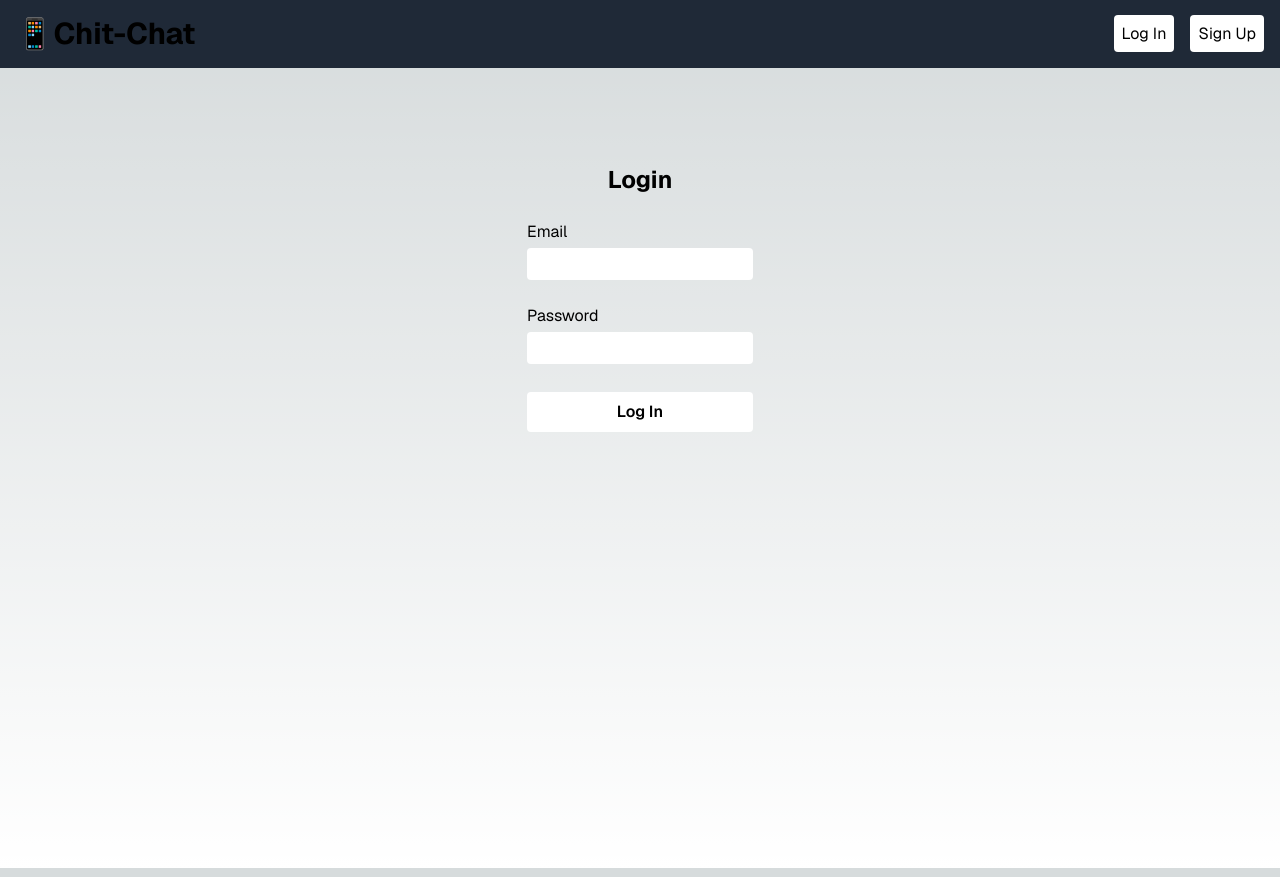
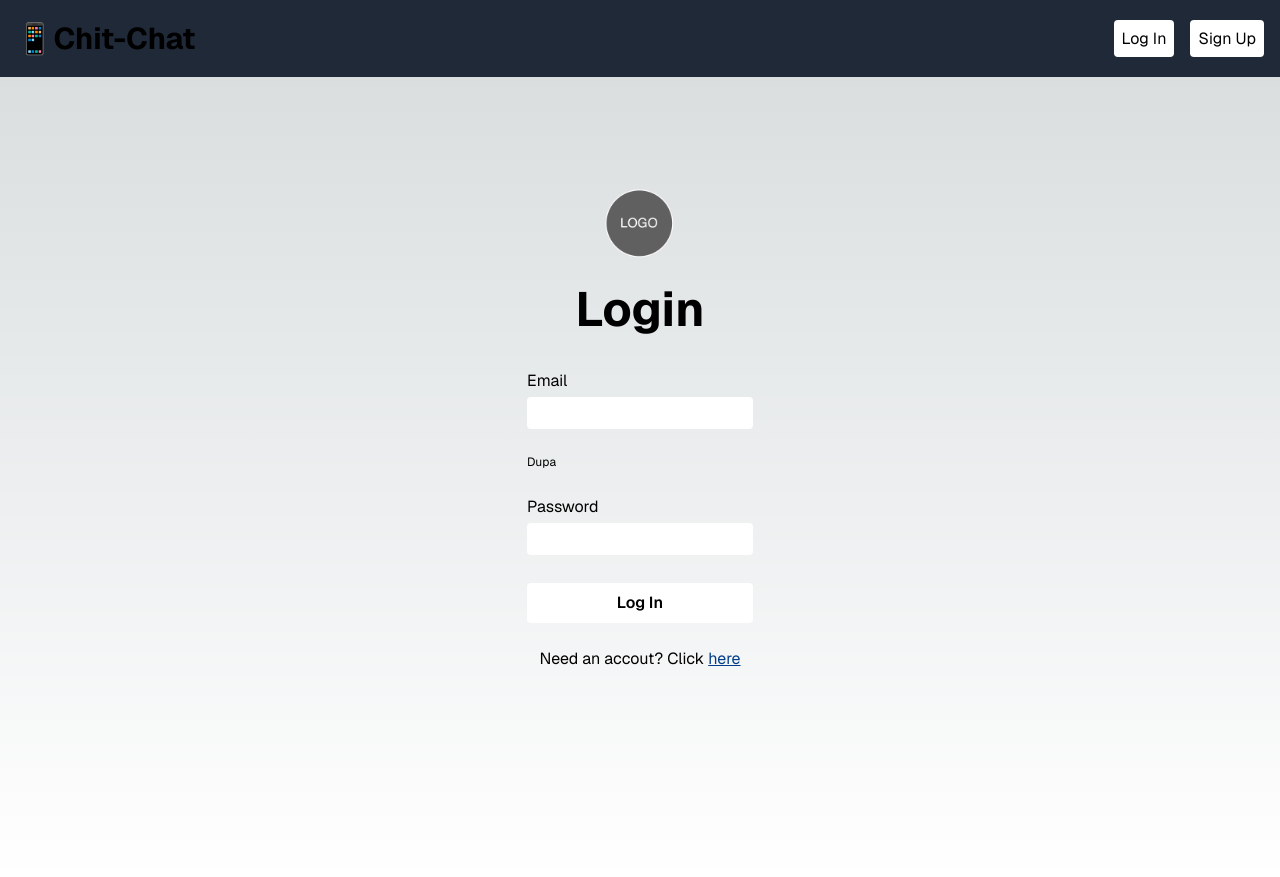
Before and after one commit to bartosztrusinski/chit-chat, a Next.js app: page /login in a window 1280 px wide. Built offline with nearby package versions, Linux system fonts and the light colour scheme; no server answers.

Commit message:
Basic UI with login, shadcn, tailwind config

```diff
--- a/app/(auth)/login/page.tsx
+++ b/app/(auth)/login/page.tsx
@@ -1,49 +1,20 @@
+import { Login } from '@/components/Login';
 import { redirect } from 'next/navigation';
 
 import { createClient } from '@/utils/supabase/server';
-import { login } from './actions';
 
-export default async function Login() {
+const LoginPage = async () => {
   const supabase = createClient();
-
   const { data, error } = await supabase.auth.getUser();
-
   if (data?.user) {
     redirect('/private');
   }
 
   return (
-    <main className='w-full min-h-screen flex flex-col items-center p-24'>
-      <h1 className='text-2xl font-bold'>Login</h1>
-      <form
-        action={login}
-        className='flex flex-col gap-6 justify-center items-start p-6'>
-        <div className='flex flex-col gap-1'>
-          <label htmlFor='email'>Email</label>
-          <input
-            className='p-1 rounded text-black'
-            id='email'
-            name='email'
-            type='email'
-            required
-          />
-        </div>
-        <div className='flex flex-col gap-1'>
-          <label htmlFor='password'>Password</label>
-          <input
-            className='p-1 rounded text-black'
-            id='password'
-            name='password'
-            type='password'
-            required
-          />
-        </div>
-        <button
-          type='submit'
-          className='self-stretch rounded px-6 py-2 mt-1 bg-white text-black font-semibold'>
-          Log In
-        </button>
-      </form>
-    </main>
+    <>
+      <Login />
+    </>
   );
-}
+};
+
+export default LoginPage;
--- a/app/error/page.tsx
+++ b/app/error/page.tsx
@@ -1,7 +1,7 @@
-export default function Error() {
-  return (
-    <main className='w-full min-h-screen flex justify-center p-24'>
-      <h1 className='text-3xl font-bold'>Something went wrong! 😕</h1>
-    </main>
-  );
-}
+const Error = () => (
+  <main className='flex min-h-screen w-full justify-center p-24'>
+    <h1 className='text-3xl font-bold'>Something went wrong! 😕</h1>
+  </main>
+);
+
+export default Error;
--- /dev/null
+++ b/components/Login.tsx
@@ -0,0 +1,55 @@
+import Image from 'next/image';
+import { login } from '../app/(auth)/login/actions';
+import Logo from '@/public/images/logo-placeholder-image.png';
+import Link from 'next/link';
+const Login = () => {
+  return (
+    <section className='flex min-h-screen w-full flex-col items-center p-24'>
+      <Image src={Logo} alt='Logo' width={100} />
+      <h1 className='font-roboto text-5xl font-bold'>Login</h1>
+      <form
+        action={login}
+        className='flex flex-col items-start justify-center gap-6 p-6'
+      >
+        <div className='flex flex-col gap-1'>
+          <label htmlFor='email'>Email</label>
+          <input
+            className='rounded p-1 text-black'
+            id='email'
+            name='email'
+            type='email'
+            required
+          />
+        </div>
+        <div>
+          <p className='text-red text-xs'>Dupa</p>
+        </div>
+        <div className='flex flex-col gap-1'>
+          <label htmlFor='password'>Password</label>
+          <input
+            className='rounded p-1 text-black'
+            id='password'
+            name='password'
+            type='password'
+            required
+          />
+        </div>
+        <button
+          type='submit'
+          className='mt-1 self-stretch rounded bg-white px-6 py-2 font-semibold text-black'
+        >
+          Log In
+        </button>
+      </form>
+      <div>
+        <p>
+          Need an accout? Click{' '}
+          <Link href='/register' className='text-link underline'>
+            here
+          </Link>
+        </p>
+      </div>
+    </section>
+  );
+};
+export { Login };
--- /dev/null
+++ b/components/custom-ui/ExampleUI.tsx
@@ -0,0 +1,13 @@
+const ExampleUI = () => {
+  return (
+    <div>
+      <h1>Hello from ExampleUI!</h1>
+      <p>
+        This is a simple example UI in Next.js. Please use /custom-ui folder to
+        create your custom UI components. Folder /ui is for shadcn only!
+      </p>
+    </div>
+  );
+};
+
+export { ExampleUI };
--- /dev/null
+++ b/components/ui/Avatar.tsx
@@ -0,0 +1,50 @@
+"use client"
+
+import * as React from "react"
+import * as AvatarPrimitive from "@radix-ui/react-avatar"
+
+import { cn } from "@/lib/utils"
+
+const Avatar = React.forwardRef<
+  React.ElementRef<typeof AvatarPrimitive.Root>,
+  React.ComponentPropsWithoutRef<typeof AvatarPrimitive.Root>
+>(({ className, ...props }, ref) => (
+  <AvatarPrimitive.Root
+    ref={ref}
+    className={cn(
+      "relative flex h-10 w-10 shrink-0 overflow-hidden rounded-full",
+      className
+    )}
+    {...props}
+  />
+))
+Avatar.displayName = AvatarPrimitive.Root.displayName
+
+const AvatarImage = React.forwardRef<
+  React.ElementRef<typeof AvatarPrimitive.Image>,
+  React.ComponentPropsWithoutRef<typeof AvatarPrimitive.Image>
+>(({ className, ...props }, ref) => (
+  <AvatarPrimitive.Image
+    ref={ref}
+    className={cn("aspect-square h-full w-full", className)}
+    {...props}
+  />
+))
+AvatarImage.displayName = AvatarPrimitive.Image.displayName
+
+const AvatarFallback = React.forwardRef<
+  React.ElementRef<typeof AvatarPrimitive.Fallback>,
+  React.ComponentPropsWithoutRef<typeof AvatarPrimitive.Fallback>
+>(({ className, ...props }, ref) => (
+  <AvatarPrimitive.Fallback
+    ref={ref}
+    className={cn(
+      "flex h-full w-full items-center justify-center rounded-full bg-muted",
+      className
+    )}
+    {...props}
+  />
+))
+AvatarFallback.displayName = AvatarPrimitive.Fallback.displayName
+
+export { Avatar, AvatarImage, AvatarFallback }
--- /dev/null
+++ b/lib/utils.ts
@@ -0,0 +1,6 @@
+import { type ClassValue, clsx } from "clsx"
+import { twMerge } from "tailwind-merge"
+
+export function cn(...inputs: ClassValue[]) {
+  return twMerge(clsx(inputs))
+}
--- a/package.json
+++ b/package.json
@@ -9,12 +9,18 @@
     "lint": "next lint"
   },
   "dependencies": {
+    "@radix-ui/react-avatar": "^1.0.4",
     "@supabase/ssr": "^0.3.0",
     "@supabase/supabase-js": "^2.42.4",
+    "class-variance-authority": "^0.7.0",
+    "clsx": "^2.1.0",
     "geist": "^1.3.0",
+    "lucide-react": "^0.371.0",
     "next": "14.2.1",
     "react": "^18",
     "react-dom": "^18",
+    "tailwind-merge": "^2.2.2",
+    "tailwindcss-animate": "^1.0.7",
     "zod": "^3.22.4"
   },
   "devDependencies": {
--- a/tailwind.config.ts
+++ b/tailwind.config.ts
@@ -1,17 +1,39 @@
-import type { Config } from "tailwindcss";
+import type { Config } from 'tailwindcss';
 
 const config: Config = {
   content: [
-    "./pages/**/*.{js,ts,jsx,tsx,mdx}",
-    "./components/**/*.{js,ts,jsx,tsx,mdx}",
-    "./app/**/*.{js,ts,jsx,tsx,mdx}",
+    './pages/**/*.{js,ts,jsx,tsx,mdx}',
+    './components/**/*.{js,ts,jsx,tsx,mdx}',
+    './app/**/*.{js,ts,jsx,tsx,mdx}',
   ],
   theme: {
     extend: {
+      fontFamily: {
+        robot: ['Roboto', 'sans-serif'],
+      },
+      fontSize: {
+        xs: '12px',
+        sm: '14px',
+        base: '16px',
+        lg: '18px',
+        xl: '20px',
+        '2xl': '24px',
+        '3xl': '30px',
+        '4xl': '36px',
+        '5xl': '48px',
+        '6xl': '64px',
+        '7xl': '80px',
+      },
+      colors: {
+        success: '#82DD55',
+        error: '#E23636',
+        warning: '#EDB95E',
+        link: '#023E8A',
+      },
       backgroundImage: {
-        "gradient-radial": "radial-gradient(var(--tw-gradient-stops))",
-        "gradient-conic":
-          "conic-gradient(from 180deg at 50% 50%, var(--tw-gradient-stops))",
+        'gradient-radial': 'radial-gradient(var(--tw-gradient-stops))',
+        'gradient-conic':
+          'conic-gradient(from 180deg at 50% 50%, var(--tw-gradient-stops))',
       },
     },
   },
```
Also changed, not shown: app/globals.css (line endings or trailing spaces), components.json (added), public/images/logo-placeholder-image.png (added), 1 other file (tests, documents, lock files or other folders).
